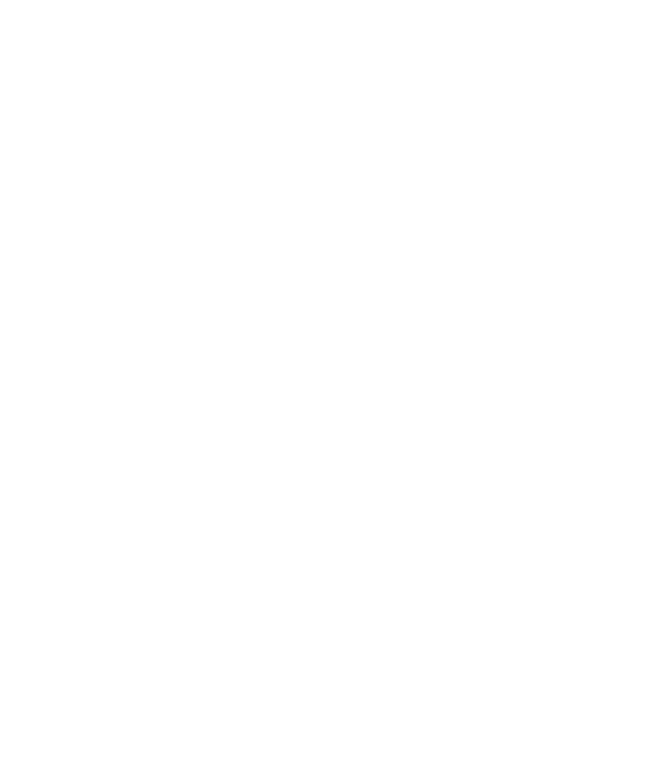
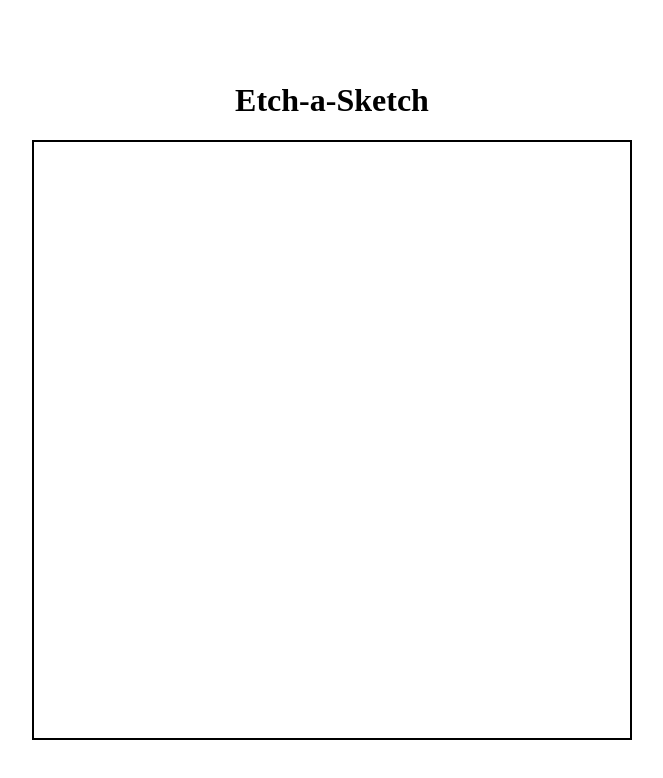
Before and after one commit to justyoberg/etch-a-sketch, a plain HTML site: page index.html in a window 1280 px wide. Shown: the whole page, without its empty margins (308-971 px from the left). Drawn offline with Linux system fonts and the light colour scheme.

Commit message:
Setup grid container and add some CSS

```diff
--- a/index.html
+++ b/index.html
@@ -9,6 +9,7 @@
   <title>Etch-a-Sketch</title>
 </head>
 <body>
-
+  <h1>Etch-a-Sketch</h1>
+  <div id="canvas"></div>
 </body>
 </html>
--- a/styles.css
+++ b/styles.css
@@ -0,0 +1,24 @@
+html {
+  box-sizing: border-box;
+}
+
+*, *:before, *:after {
+  box-sizing: inherit;
+}
+
+body {
+  display: flex;
+  justify-content: center;
+  align-items: center;
+  flex-direction: column;
+  height: 100vh;
+  width: 100vw;
+  margin: 0;
+  padding: 0;
+}
+
+#canvas {
+  width: 600px;
+  height: 600px;
+  border: 2px solid black;
+}
```
